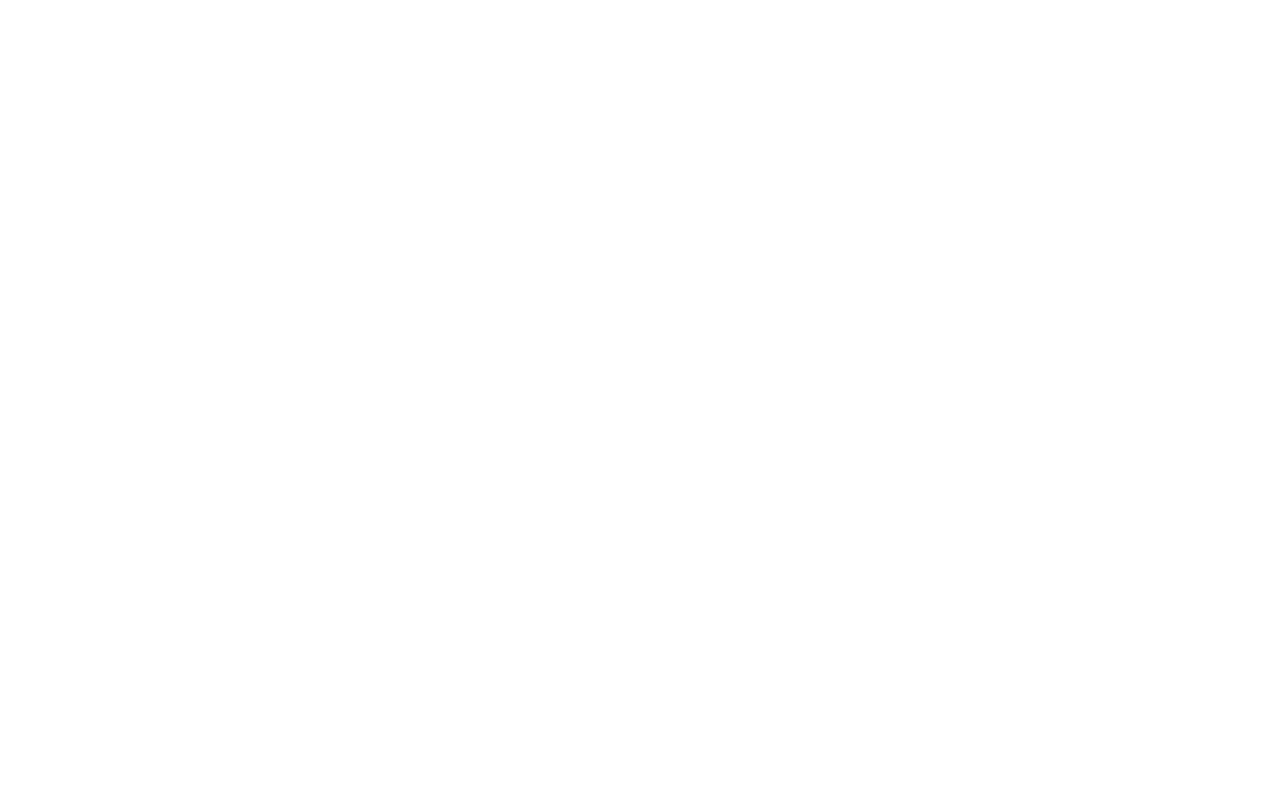
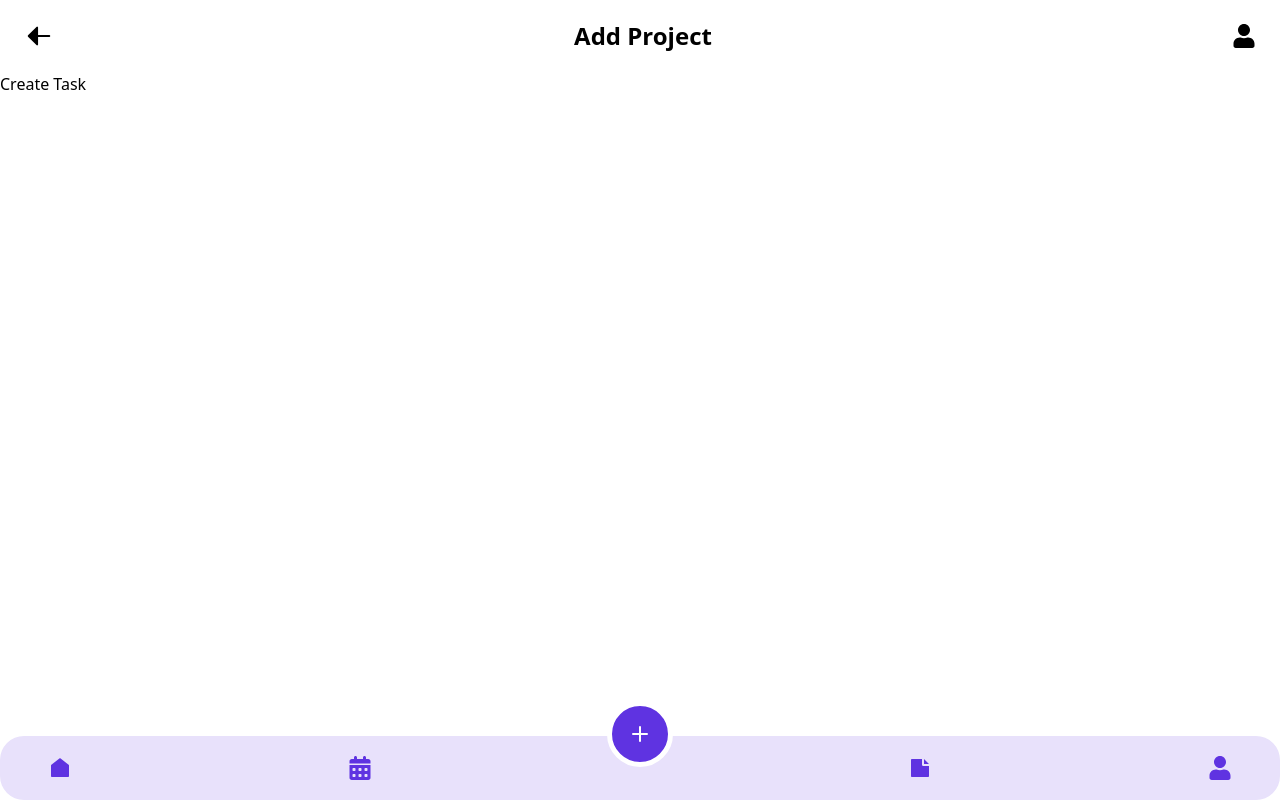
Before and after one commit to alonzojoe/React-TS-Task-Management, a React (Vite) app: page /home/create in a window 1280 px wide. Before the commit this address had no page. Built offline with nearby package versions, Linux system fonts and the light colour scheme.

Commit message:
chore: handle unknown route path, always navigate to home

```diff
--- a/src/App.tsx
+++ b/src/App.tsx
@@ -1,16 +1,19 @@
-import { BrowserRouter, Route, Routes } from "react-router-dom";
+import { BrowserRouter, Route, Routes, Navigate } from "react-router-dom";
 import Home from "./pages/Home/Home";
 import AppLayout from "./layouts/AppLayout";
 import Dashboard from "./pages/Dashboard/Dashboard";
+import CreateTask from "./pages/Tasks/CreateTask";
 
 function App() {
   return (
     <BrowserRouter>
       <Routes>
         <Route path="/" element={<Home />} />
-        <Route path="/dashboard" element={<AppLayout />}>
+        <Route path="/home" element={<AppLayout />}>
           <Route index element={<Dashboard />} />
+          <Route path="create" element={<CreateTask />} />
         </Route>
+        <Route path="*" element={<Navigate to="/home" />} />
       </Routes>
     </BrowserRouter>
   );
--- a/src/pages/Home/Home.tsx
+++ b/src/pages/Home/Home.tsx
@@ -29,7 +29,7 @@
             <div>
               <button
                 className="primary-btn flex justify-between items-center text-2xl w-full"
-                onClick={() => navigate("/dashboard")}
+                onClick={() => navigate("/home")}
               >
                 <span></span>
                 <span>Let&apos;s Start</span>
--- /dev/null
+++ b/src/pages/Tasks/CreateTask.tsx
@@ -0,0 +1,9 @@
+const CreateTask = () => {
+  return (
+    <div>
+      <h1>Create Task</h1>
+    </div>
+  );
+};
+
+export default CreateTask;
```
